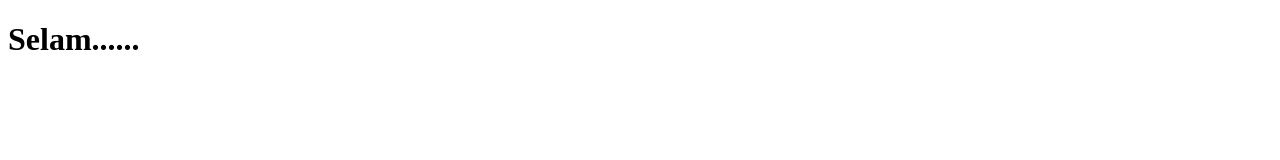
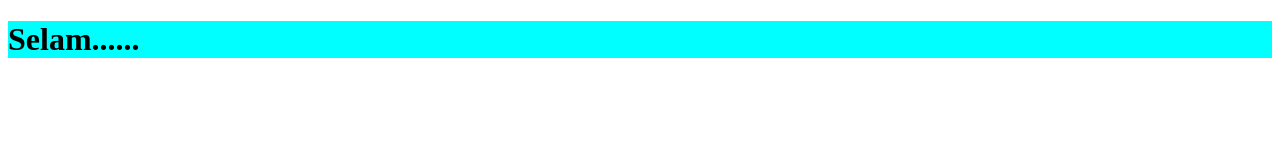
Before and after one commit to Mertcan0819/mer, a plain HTML site: page index.html in a window 1280 px wide. Drawn offline with Linux system fonts and the light colour scheme.

Commit message:
add style props

```diff
--- /dev/null
+++ b/custom.css
@@ -0,0 +1,3 @@
+#title{
+    background-color: aqua;
+}
--- a/index.html
+++ b/index.html
@@ -4,10 +4,11 @@
     <meta charset="UTF-8">
     <meta name="viewport" content="width=device-width, initial-scale=1.0">
     <title>Document</title>
+    <link rel="stylesheet" href="custom.css">
 </head>
 <body>
 
 
-    <h1>Selam......</h1>
+    <h1 id="title">Selam......</h1>
 </body>
 </html>
```
